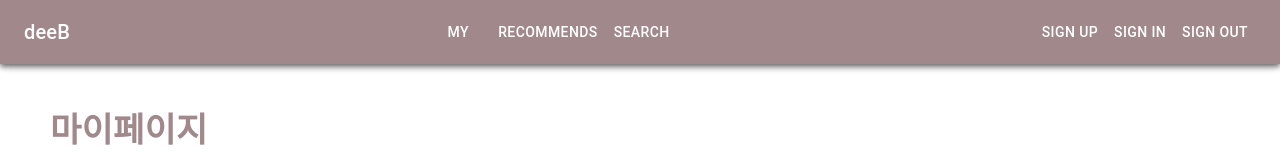
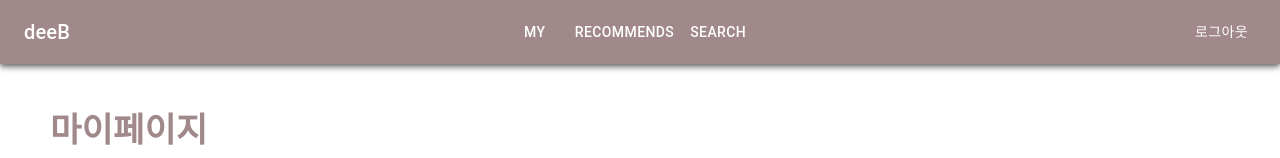
Before and after one commit to jm3789/deeb-front, a React (Create React App) app: page /my in a window 1280 px wide. Shown: the top 158 px of the page. Built offline with nearby package versions, Linux system fonts and the light colour scheme; no server answers.

Commit message:
[fix] 로그아웃 시 새로고침

```diff
--- a/src/components/Layout/Header/Header.js
+++ b/src/components/Layout/Header/Header.js
@@ -9,6 +9,7 @@ const Header = ({ isLoggedIn }) => {
       document.cookie =
         "session_cookie_name=; expires=Thu, 01 Jan 1970 00:00:00 UTC; path=/;";
       alert(response.data);
+      window.location.reload();
     } catch (error) {
       console.error("로그아웃 도중 에러 발생:", error);
       console.log(error.response);
@@ -42,10 +43,7 @@ const Header = ({ isLoggedIn }) => {
             </Button>
           </Box>
           <Box sx={{ flexGrow: 0, display: { xs: "none", sm: "block" } }}>
-            {/*
-            {isLoggedIn ? (
-              <Button sx={{ color: "white" }}>로그아웃</Button>
-            ) : (
+            {isLoggedIn === false ? (
               <>
                 <Button sx={{ color: "white" }} href="/signup">
                   SIGN UP
@@ -54,16 +52,11 @@ const Header = ({ isLoggedIn }) => {
                   SIGN IN
                 </Button>
               </>
-            */}
-            <Button sx={{ color: "white" }} href="/signup">
-              SIGN UP
-            </Button>
-            <Button sx={{ color: "white" }} href="/signin">
-              SIGN IN
-            </Button>
-            <Button sx={{ color: "white" }} onClick={handleLogout}>
-              SIGN OUT
-            </Button>
+            ) : (
+              <Button sx={{ color: "white" }} onClick={() => handleLogout()}>
+                로그아웃
+              </Button>
+            )}
           </Box>
         </Toolbar>
       </AppBar>
```
